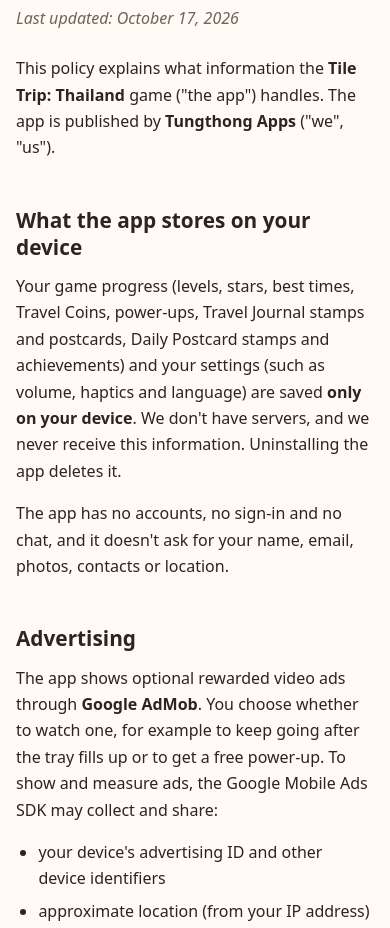
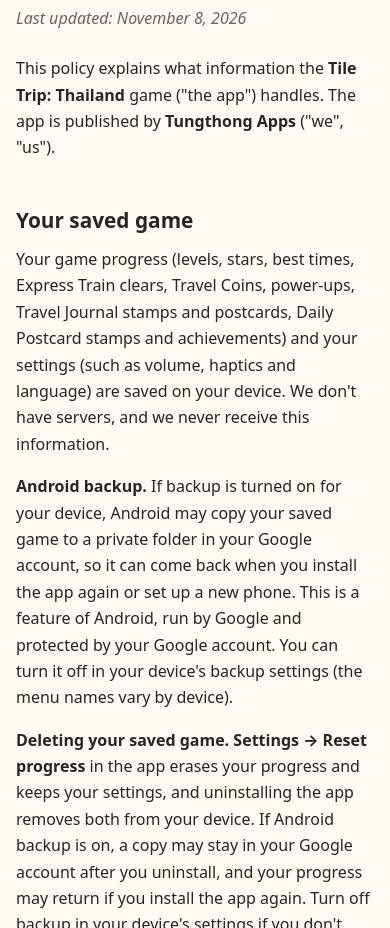
Before and after one commit to TungthongApps/TungthongApps.github.io, a plain HTML site: page tile-trip-thailand/privacy-policy/index.html in a window 390 px wide. Shown: the part 170-1098 px from the top of the page. Drawn offline with Linux system fonts and the light colour scheme.

Commit message:
Update Tile Trip: Thailand privacy policy
Cover Android backup, deleting saved games and backup retention,
and update the last-updated date to November 8, 2026.

Co-Authored-By: Claude Opus 5.5 <noreply@anthropic.com>

```diff
--- a/tile-trip-thailand/privacy-policy/index.html
+++ b/tile-trip-thailand/privacy-policy/index.html
@@ -62,16 +62,18 @@
   <main>
     <div class="wrap">
       <h1>Tile Trip: Thailand Privacy Policy</h1>
-      <p class="updated">Last updated: October 17, 2026</p>
+      <p class="updated">Last updated: November 8, 2026</p>
 
       <p>This policy explains what information the <strong>Tile Trip: Thailand</strong> game ("the app") handles. The app is published by <strong>Tungthong Apps</strong> ("we", "us").</p>
 
-      <h2>What the app stores on your device</h2>
-      <p>Your game progress (levels, stars, best times, Travel Coins, power-ups, Travel Journal stamps and postcards, Daily Postcard stamps and achievements) and your settings (such as volume, haptics and language) are saved <strong>only on your device</strong>. We don't have servers, and we never receive this information. Uninstalling the app deletes it.</p>
+      <h2 id="your-saved-game">Your saved game</h2>
+      <p>Your game progress (levels, stars, best times, Express Train clears, Travel Coins, power-ups, Travel Journal stamps and postcards, Daily Postcard stamps and achievements) and your settings (such as volume, haptics and language) are saved on your device. We don't have servers, and we never receive this information.</p>
+      <p><strong>Android backup.</strong> If backup is turned on for your device, Android may copy your saved game to a private folder in your Google account, so it can come back when you install the app again or set up a new phone. This is a feature of Android, run by Google and protected by your Google account. You can turn it off in your device's backup settings (the menu names vary by device).</p>
+      <p><strong>Deleting your saved game.</strong> <strong>Settings → Reset progress</strong> in the app erases your progress and keeps your settings, and uninstalling the app removes both from your device. If Android backup is on, a copy may stay in your Google account after you uninstall, and your progress may return if you install the app again. Turn off backup in your device's settings if you don't want that.</p>
       <p>The app has no accounts, no sign-in and no chat, and it doesn't ask for your name, email, photos, contacts or location.</p>
 
       <h2>Advertising</h2>
-      <p>The app shows optional rewarded video ads through <strong>Google AdMob</strong>. You choose whether to watch one, for example to keep going after the tray fills up or to get a free power-up. To show and measure ads, the Google Mobile Ads SDK may collect and share:</p>
+      <p>The app shows optional rewarded video ads through <strong>Google AdMob</strong>. You choose whether to watch one, for example to keep going after losing a level or to get a free power-up. To show and measure ads, the Google Mobile Ads SDK may collect and share:</p>
       <ul>
         <li>your device's advertising ID and other device identifiers</li>
         <li>approximate location (from your IP address)</li>
@@ -90,16 +92,16 @@
       <p>For the purposes of the GDPR and UK GDPR, Tungthong Apps is the controller of personal data processed through the app, and you can reach us at <a href="mailto:tungthongapps@gmail.com">tungthongapps@gmail.com</a>. Google acts as an independent controller for the advertising data it collects.</p>
       <p><strong>Legal basis.</strong> We rely on your consent to show personalised ads and to store or read identifiers on your device for advertising. If you don't consent, Google may still show non-personalised ads, which it may do on the basis of legitimate interests as described in Google's policies.</p>
       <p><strong>Your rights.</strong> You have the right to access, correct or delete your personal data, to restrict or object to its processing, to data portability, and to withdraw your consent at any time in <strong>Settings → Privacy options</strong> (this doesn't affect processing that happened before you withdrew). You also have the right to lodge a complaint with your local data protection authority.</p>
-      <p>We don't keep any personal data on our own servers, so most requests about advertising data are handled by Google. Email us and we'll help where we can.</p>
+      <p>We don't keep any personal data on our own servers, so most requests about advertising data are handled by Google. We don't hold a copy of your saved game either, so you manage it yourself, as described in <a href="#your-saved-game">Your saved game</a>. Email us and we'll help where we can.</p>
 
       <h2>Your rights in the United States</h2>
       <p>This section applies to residents of US states with consumer privacy laws, such as the California Consumer Privacy Act as amended by the CPRA.</p>
       <p><strong>Information collected.</strong> Through the Google Mobile Ads SDK, the following categories of personal information may be collected: identifiers (such as your advertising ID and IP address), internet or other electronic network activity (such as ad interactions and app diagnostics), and approximate geolocation.</p>
       <p><strong>Sale and sharing.</strong> We don't sell personal information for money. However, making this information available to Google for targeted advertising may count as a "sale" or "sharing" of personal information, or as "targeted advertising", under some state laws.</p>
-      <p><strong>Your rights.</strong> Depending on where you live, you may have the right to know what personal information is collected about you, to access, correct or delete it, and to opt out of its sale, sharing or use for targeted advertising. You can opt out at any time in <strong>Settings → Privacy options</strong>. For other requests, email <a href="mailto:tungthongapps@gmail.com">tungthongapps@gmail.com</a>. We won't discriminate against you for using any of these rights.</p>
+      <p><strong>Your rights.</strong> Depending on where you live, you may have the right to know what personal information is collected about you, to access, correct or delete it, and to opt out of its sale, sharing or use for targeted advertising. You can opt out at any time in <strong>Settings → Privacy options</strong>. We don't hold a copy of your saved game; to delete it, see <a href="#your-saved-game">Your saved game</a>. For other requests, email <a href="mailto:tungthongapps@gmail.com">tungthongapps@gmail.com</a>. We won't discriminate against you for using any of these rights.</p>
 
       <h2>Data retention</h2>
-      <p>Game progress and settings stay on your device until you uninstall the app. Google keeps advertising data according to its own retention policies.</p>
+      <p>Game progress stays on your device until you reset it or uninstall the app, and settings until you uninstall the app. In an Android backup, Google keeps only the latest copy and deletes backups that have gone unused for a while. Google keeps advertising data according to its own retention policies.</p>
 
       <h2>Children</h2>
       <p>The app is intended for people aged 13 and over and isn't directed at children under 13. We don't knowingly collect personal information from children.</p>
```
